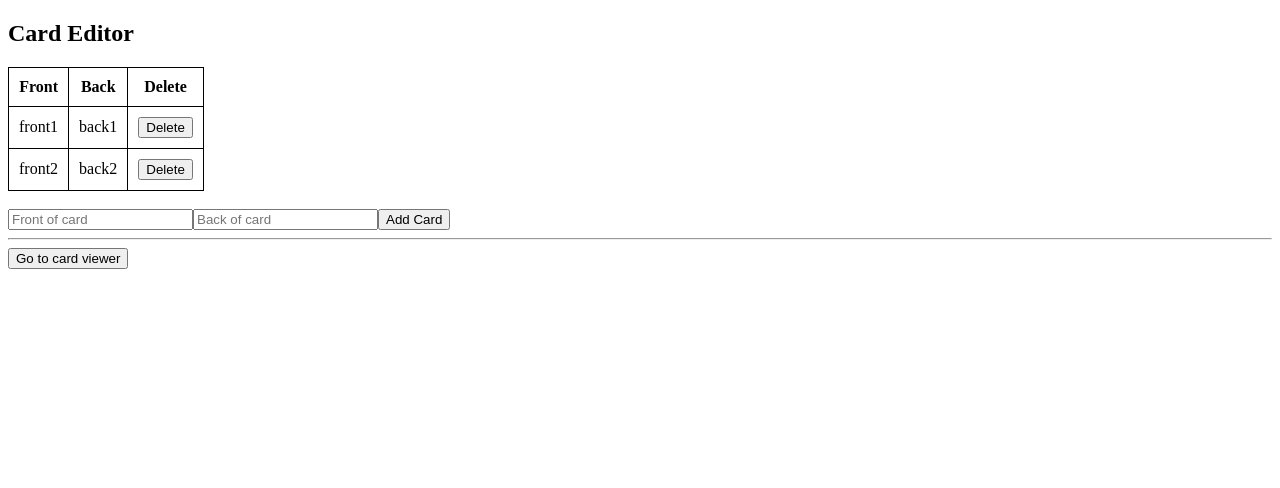
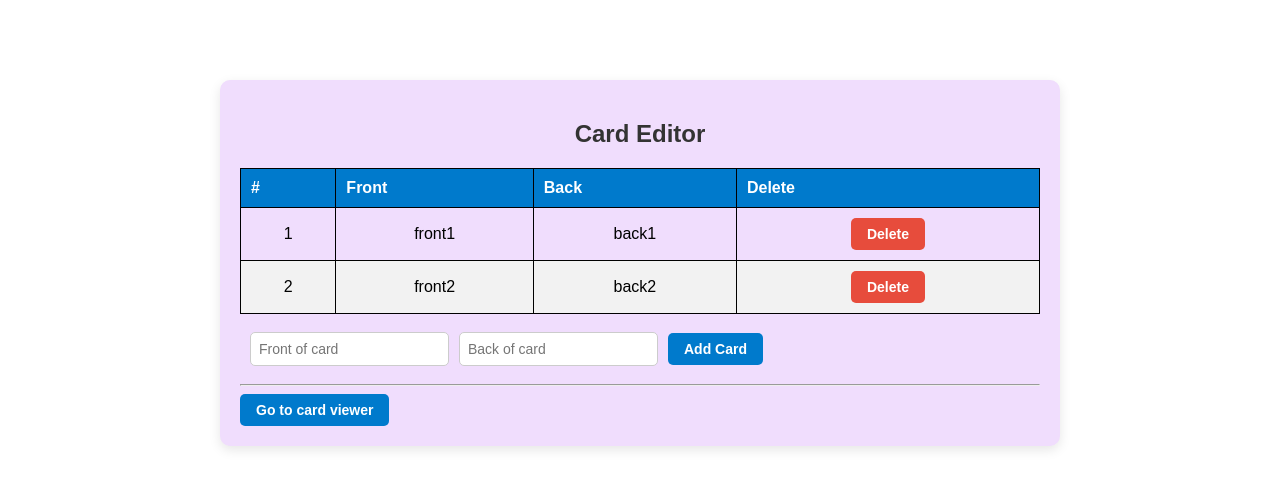
Before and after one commit to evasquez25/Bootcamp, a React (Create React App) app: page / in a window 1280 px wide. Shown: the top 488 px of the page. Built offline with nearby package versions, Linux system fonts and the light colour scheme.

Commit message:
finished base requirements and basic styling

```diff
--- a/src/App.js
+++ b/src/App.js
@@ -25,7 +25,13 @@ class App extends React.Component {
     this.setState({ cards: cards });
   }
 
-  switchMode = () => this.setState({ editor: !this.state.editor });
+  switchMode = () => {
+    if (this.state.cards.length === 0) {
+      alert('You must have at least one card to switch modes.');
+      return;
+    }
+    this.setState({ editor: !this.state.editor });
+  };
 
   render() {
     if (this.state.editor) {
@@ -38,7 +44,12 @@ class App extends React.Component {
         />
       );
     } else {
-      return <CardViewer switchMode={this.switchMode} />;
+      return (
+        <CardViewer
+          switchMode={this.switchMode}
+          cards={this.state.cards}
+        />
+      );
     }
   }
 }
--- a/src/CardEditor.css
+++ b/src/CardEditor.css
@@ -1,14 +1,80 @@
-table,
-td,
-th {
+
+#card-editor-container {
+    font-family: Arial, sans-serif;
+    max-width: 800px;
+    margin: 10vh auto;
+    padding: 20px;
+    background-color: #f0ddfd;
+    border-radius: 10px;
+    box-shadow: 0px 4px 12px rgba(0, 0, 0, 0.1);
+}
+
+table {
+    width: 100%;
+    border-collapse: collapse;
+    margin-top: 20px;
     border: 1px solid black;
 }
 
-table {
-    border-collapse: collapse;
+thead th {
+    background-color: #007acc;
+    color: white;
+    padding: 10px;
+    text-align: left;
+    border: 1px solid black;
 }
 
-td,
-th {
+tbody tr:nth-child(even) {
+    background-color: #f2f2f2;
+}
+
+tbody td {
     padding: 10px;
+    border-bottom: 1px solid #ddd;
+    text-align: center;
+    border: 1px solid black;
 }
+
+button {
+    padding: 8px 16px;
+    font-size: 14px;
+    font-weight: bold;
+    color: white;
+    background-color: #007acc;
+    border: none;
+    border-radius: 5px;
+    cursor: pointer;
+    transition: background-color 0.3s ease;
+}
+
+button:hover {
+    background-color: #005ea1;
+}
+
+button.delete-button {
+    background-color: #e74c3c;
+}
+
+button.delete-button:hover {
+    background-color: #c0392b;
+}
+
+#add-card-btn {
+    margin-left: 10px;
+}
+
+input {
+    padding: 8px;
+    font-size: 14px;
+    border: 1px solid #ccc;
+    border-radius: 5px;
+    margin-bottom: 10px;
+    margin-left: 10px;
+}
+
+h2 {
+    color: #333;
+    font-size: 24px;
+    text-align: center;
+    margin-bottom: 20px;
+}
--- a/src/CardEditor.js
+++ b/src/CardEditor.js
@@ -8,6 +8,10 @@ class CardEditor extends React.Component {
     }
 
     addCard = () => {
+        if (!this.state.front.trim() || !this.state.back.trim()) {
+            alert('Please enter both a front and a back for the card.');
+            return;
+        }
         this.props.addCard(this.state);
         this.setState({ front: '', back: '' });
     };
@@ -21,21 +25,23 @@ class CardEditor extends React.Component {
         const cards = this.props.cards.map((card, index) => {
             return (
                 <tr key={index}>
+                    <td>{index + 1}</td>
                     <td>{card.front}</td>
                     <td>{card.back}</td>
                     <td>
-                        <button onClick={() => this.deleteCard(index)}>Delete</button>
+                        <button className="delete-button" onClick={() => this.deleteCard(index)}>Delete</button>
                     </td>
                 </tr>
             )
         })
         return (
-            <div>
+            <div id="card-editor-container">
                 <h2>Card Editor</h2>
 
                 <table>
                     <thead>
                         <tr>
+                            <th>#</th>
                             <th>Front</th>
                             <th>Back</th>
                             <th>Delete</th>
@@ -54,7 +60,7 @@ class CardEditor extends React.Component {
                     onChange={this.handleChange}
                     placeholder="Back of card"
                     value={this.state.back} />
-                <button onClick={this.addCard} >Add Card</button>
+                <button id="add-card-btn" onClick={this.addCard} >Add Card</button>
                 <hr />
                 <button onClick={this.props.switchMode}>Go to card viewer</button>
             </div>
--- /dev/null
+++ b/src/CardViewer.css
@@ -0,0 +1,24 @@
+#card {
+    border: 1px solid black;
+    padding: 20px;
+    cursor: pointer;
+    text-align: center;
+    width: 30vh;
+    height: 30vh;
+    margin: 20px auto;
+    display: flex;
+    justify-content: center;
+    align-items: center;
+}
+
+#card-nav {
+    display: flex;
+    align-items: center;
+    justify-content: center;
+    gap: 20px;
+}
+
+.arrow {
+    cursor: pointer;
+    padding: 5px 10px;
+}
--- a/src/CardViewer.js
+++ b/src/CardViewer.js
@@ -1,10 +1,43 @@
 import React from 'react';
+import "./CardViewer.css";
 
 class CardViewer extends React.Component {
+    constructor(props) {
+        super(props);
+        this.state = {
+            currentIndex: 0,
+            showFront: true,
+        };
+    }
+
+    toggleSide = () => this.setState({ showFront: !this.state.showFront });
+
+    switchCard = (event) => {
+        if (event.target.id === "forward") {
+            this.setState({ currentIndex: this.state.currentIndex + 1 });
+        } else {
+            this.setState({ currentIndex: this.state.currentIndex - 1 });
+        };
+        this.state.showFront = true;
+    }
+
     render() {
+        const currentIndex = this.state.currentIndex;
+        const totalCards = this.props.cards.length;
+        const card = this.props.cards[this.state.currentIndex];
+
         return (
             <div>
                 <h2>Card Viewer</h2>
+                <div id="card" onClick={this.toggleSide}>
+                    {this.state.showFront ? card.front : card.back}
+                </div>
+                <div id="card-nav">
+                    <button className="arrow" id="backward" disabled={ currentIndex === 0} onClick={this.switchCard}> &lt; </button>
+                    <p> {currentIndex + 1} / {totalCards} </p>
+                    <button className="arrow" id="forward" disabled={ currentIndex === totalCards - 1 } onClick={this.switchCard}> &gt; </button>
+                </div>
+
                 <hr />
                 <button onClick={this.props.switchMode}>Go to card editor</button>
             </div>
```
